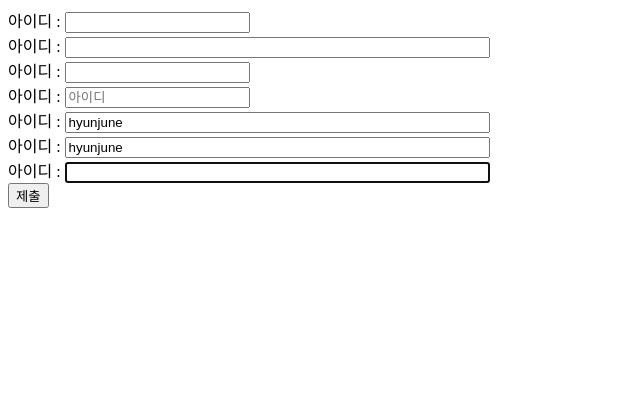
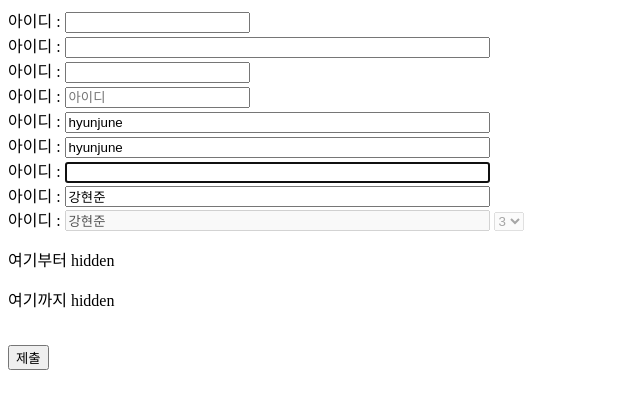
Before and after one commit to hyunjune94/study_html, a plain HTML site: page public/form/inputText.html in a window 1280 px wide. Shown: the whole page, without its empty margins (0-640 px from the left). Drawn offline with Linux system fonts and the light colour scheme.

Commit message:
input 0110

```diff
--- a/public/form/inputTest.html
+++ b/public/form/inputText.html
@@ -8,7 +8,7 @@
 </head>
 
 <body>
-	<form action="" method="post" id="form" name="" enctype="multipart/form-data">
+	<form action="" method="get" id="form" name="" enctype="multipart/form-data">
 	아이디 : <input type="text" id="id1" name="id2">
 	<br>아이디 : <input type="text" id="id2" name="id2" size="50">
 	<br>아이디 : <input type="text" id="" name="" maxlength="20">
@@ -16,6 +16,19 @@
 	<br>아이디 : <input type="text" id="" name="" size="50" value="hyunjune">
 	<br>아이디 : <input type="text" id="" name="" size="50" placeholder="" value="hyunjune">
 	<br>아이디 : <input type="text" id="" name="" size="50" autofocus="autofocus">
+
+	<br>아이디 : <input type="text" id="" name="" size="50" autofocus="autofocus" value="강현준" readonly>
+	<br>아이디 : <input type="text" id="" name="" size="50" autofocus="autofocus" value="강현준" disabled>
+
+	<select disabled>
+		<option>1
+		<option>2
+		<option selected>3
+	</select>
+
+	<p>여기부터 hidden</p>
+		<input type="hidden" id="hidden" name="hidden" value="yes">
+	<p>여기까지 hidden</p>
 
 	<br><input type="button" id="button" name="button" value="제출" onclick="here();">
 	</form>
```
Also changed, not shown: public/form/inputSelect.html (+3 -2 lines), public/form/textarea.html (added, +19 -0 lines).
